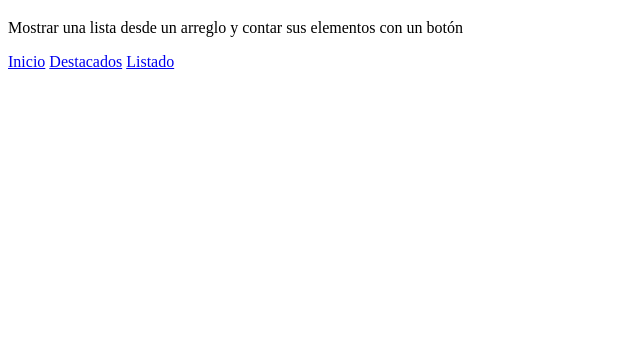
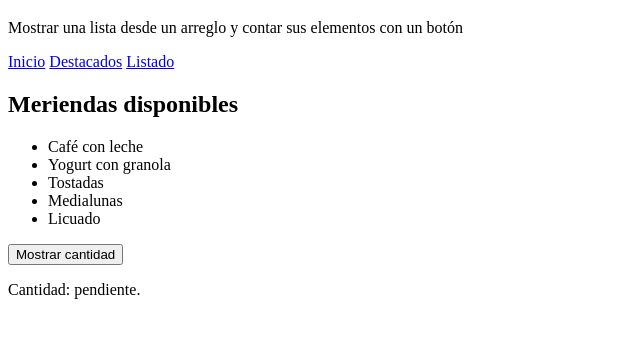
Before and after one commit to BelBugSlayer/tup-trabajo-practico-2, a plain HTML site: page index.html in a window 1280 px wide. Shown: the part 61-398 px from the top of the page, without its empty margins (0-640 px from the left). Drawn offline with Linux system fonts and the light colour scheme.

Commit message:
Agregar menu de meriendas en la pagina principal

```diff
--- a/index.html
+++ b/index.html
@@ -17,6 +17,26 @@
                 <a href="listado.html">Listado</a>
             </nav>
         </header>
+
+        <section class="caja">
+        <h2>Meriendas disponibles</h2>
+        <ul id="listaMeriendas"></ul>
+        <button id="mostrarCantidad">Mostrar cantidad</button>
+        <p id="cantidad">Cantidad: pendiente.</p>
+        </section>
     </main>
+
+    <script>
+        const meriendas = ["Café con leche", "Yogurt con granola", "Tostadas", "Medialunas", "Licuado"];
+        const listaMeriendas = document.getElementById("listaMeriendas");
+        const mostrarCantidad = document.getElementById("mostrarCantidad");
+        const cantidad = document.getElementById("cantidad");
+
+        listaMeriendas.innerHTML = meriendas.map((merienda) => `<li>${merienda}</li>`).join("");
+
+        mostrarCantidad.addEventListener("click", () => {
+        cantidad.textContent = `Cantidad: ${meriendas.length} meriendas.`;
+        });
+    </script>
 </body>
 </html>
```
